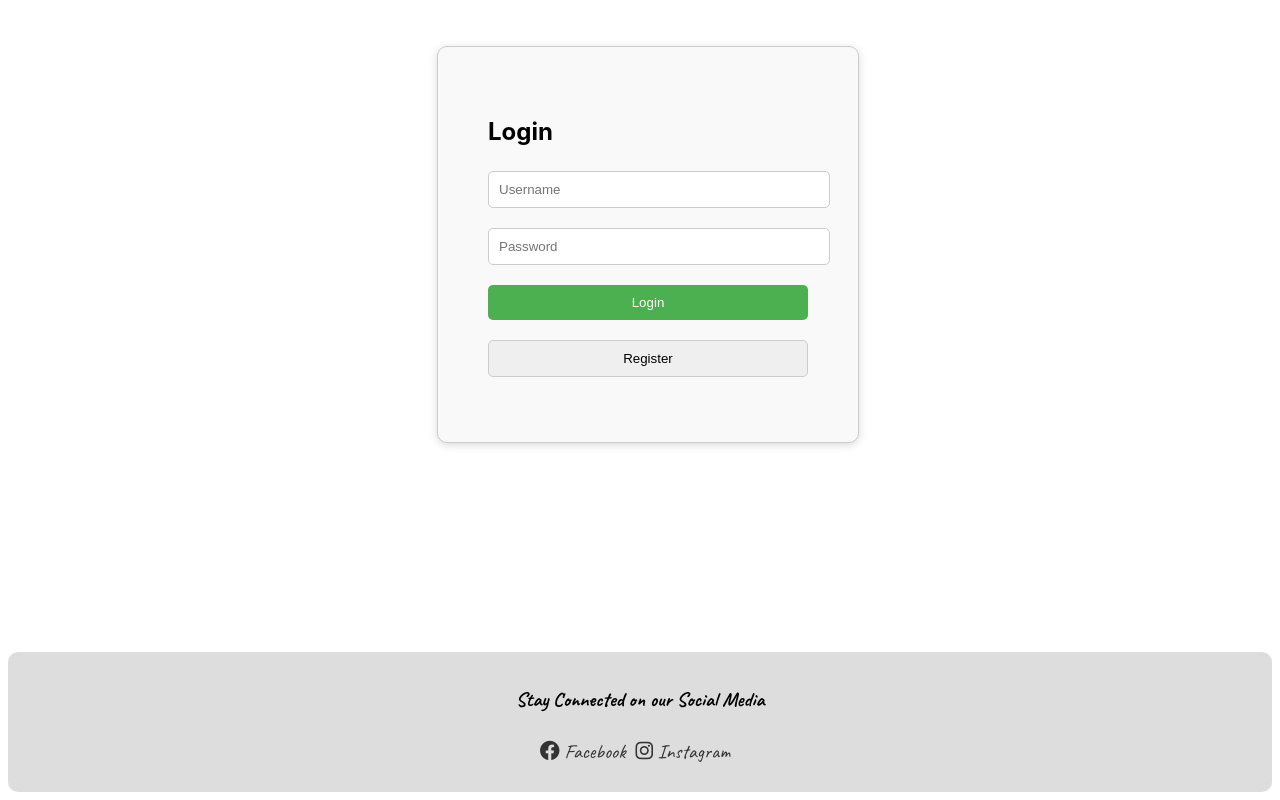
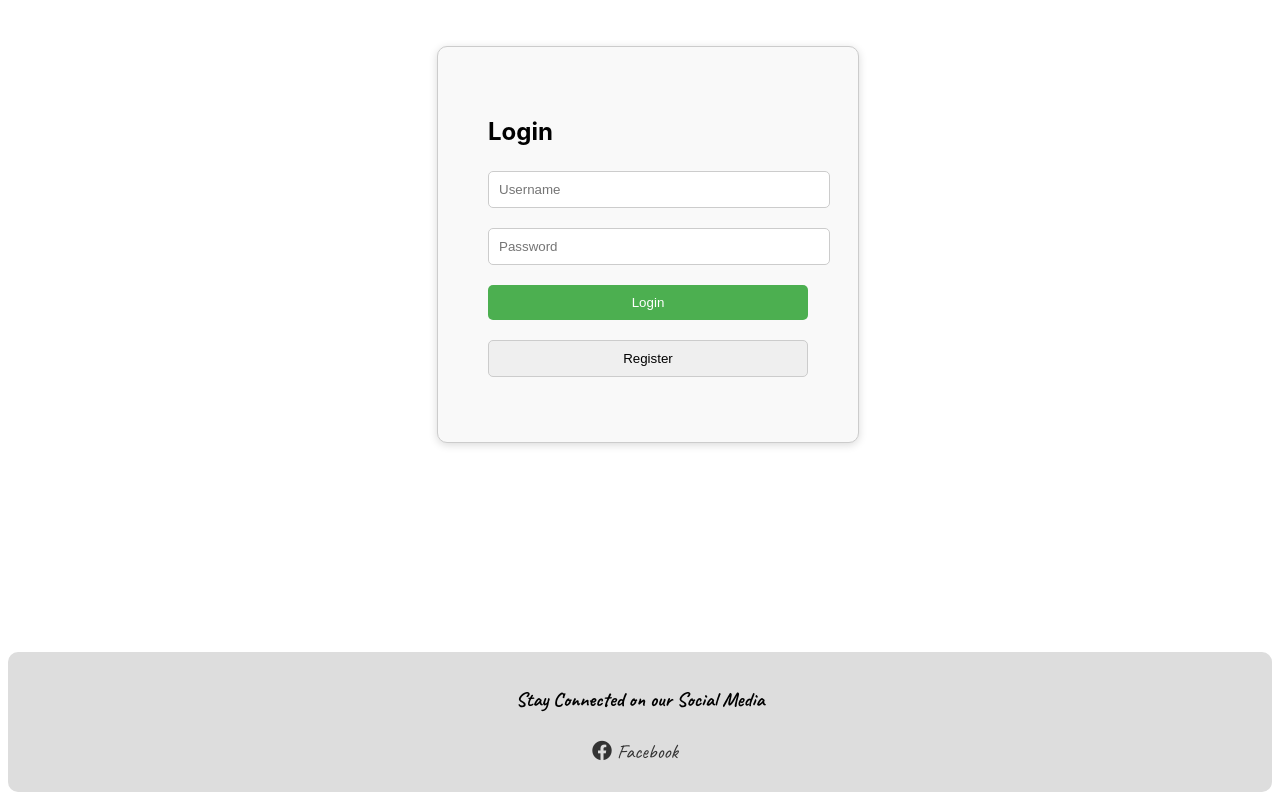
Before and after one commit to shlomitbitton/ineedit_client, an Angular app: page /login in a window 1280 px wide. Shown: the part 331-1131 px from the top of the page. Built offline with nearby package versions, Linux system fonts and the light colour scheme.

Commit message:
social media

```diff
--- a/src/app/layout/layout.component.html
+++ b/src/app/layout/layout.component.html
@@ -13,8 +13,8 @@
   <div class="social-media-links">
     <h4>Stay Connected on our Social Media</h4>
     <ul>
-      <li><a href="https://www.facebook.com/shoppingplanner" target="_blank" rel="noopener noreferrer"><i class="fab fa-facebook"></i> Facebook</a></li>
-      <li><a href="https://www.instagram.com/yourhandle" target="_blank" rel="noopener noreferrer"><i class="fab fa-instagram"></i> Instagram</a></li>
+      <li><a href="https://www.facebook.com/profile.php?id=61559591244528" target="_blank" rel="noopener noreferrer"><i class="fab fa-facebook"></i> Facebook</a></li>
+<!--      <li><a href="https://www.instagram.com/yourhandle" target="_blank" rel="noopener noreferrer"><i class="fab fa-instagram"></i> Instagram</a></li>-->
     </ul>
   </div>
 </div>
```
